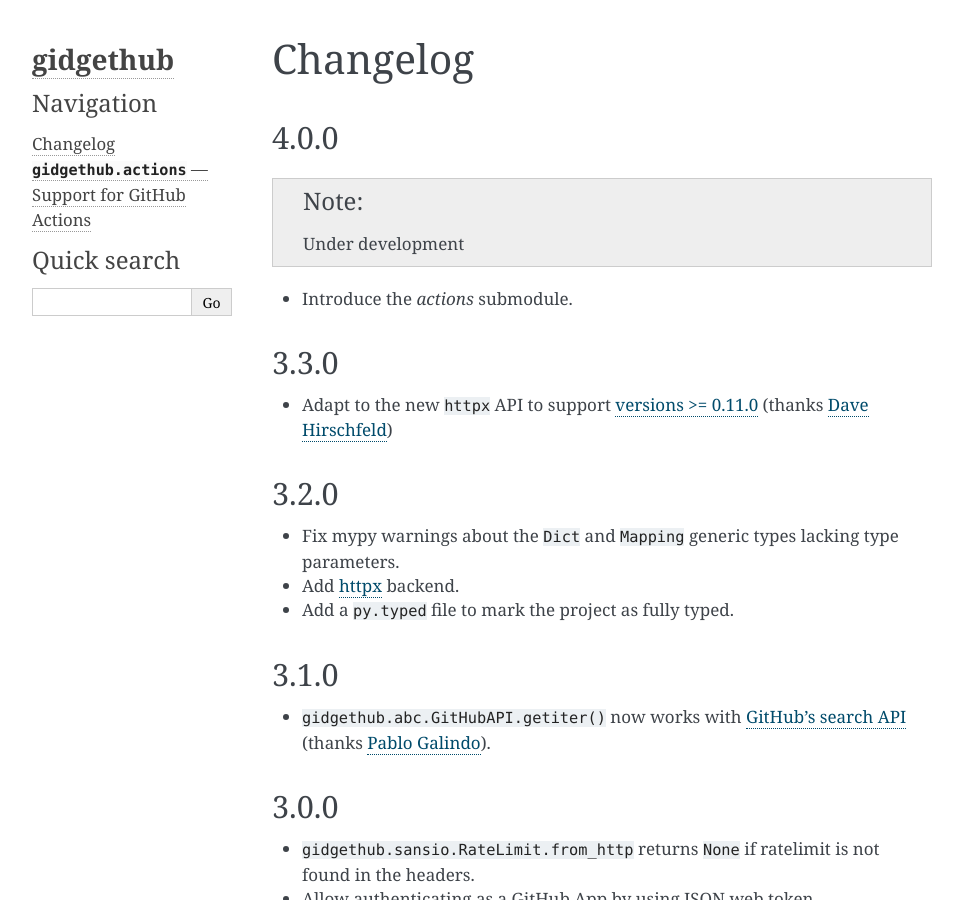
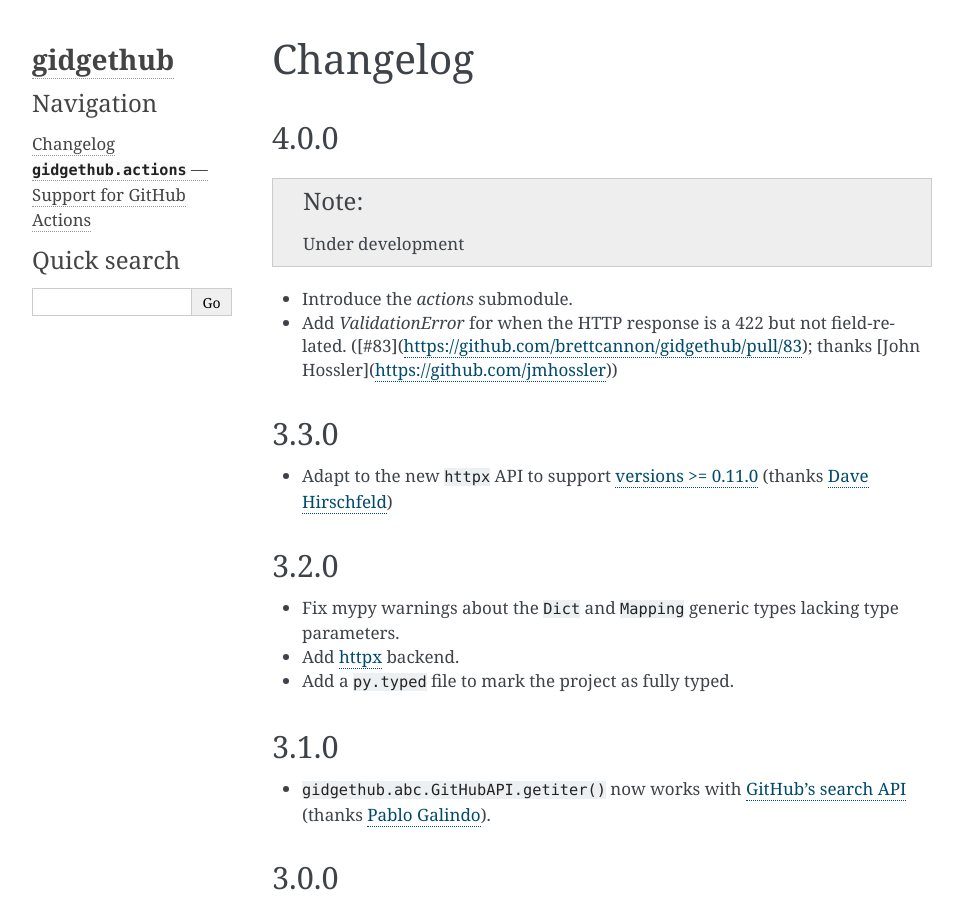
Before and after one commit to gidgethub/gidgethub, a Sphinx documentation site: the page built from docs/changelog.rst, in a window 1280 px wide and 900 px high. Shown: the whole window, without its empty margins (148-1111 px from the left). Built offline with Sphinx 7.4.7, drawn with Linux system fonts in a browser that asks for light colours; pages that are not in the unit, such as notebooks, are missing from menus.

Commit message:
Add a missing chengelog entry

```diff
--- a/docs/changelog.rst
+++ b/docs/changelog.rst
@@ -8,6 +8,9 @@
    Under development
 
 - Introduce the `actions` submodule.
+- Add `ValidationError` for when the HTTP response is a 422 but not
+  field-related. ([#83](https://github.com/brettcannon/gidgethub/pull/83);
+  thanks [John Hossler](https://github.com/jmhossler))
 
 3.3.0
 '''''
```
